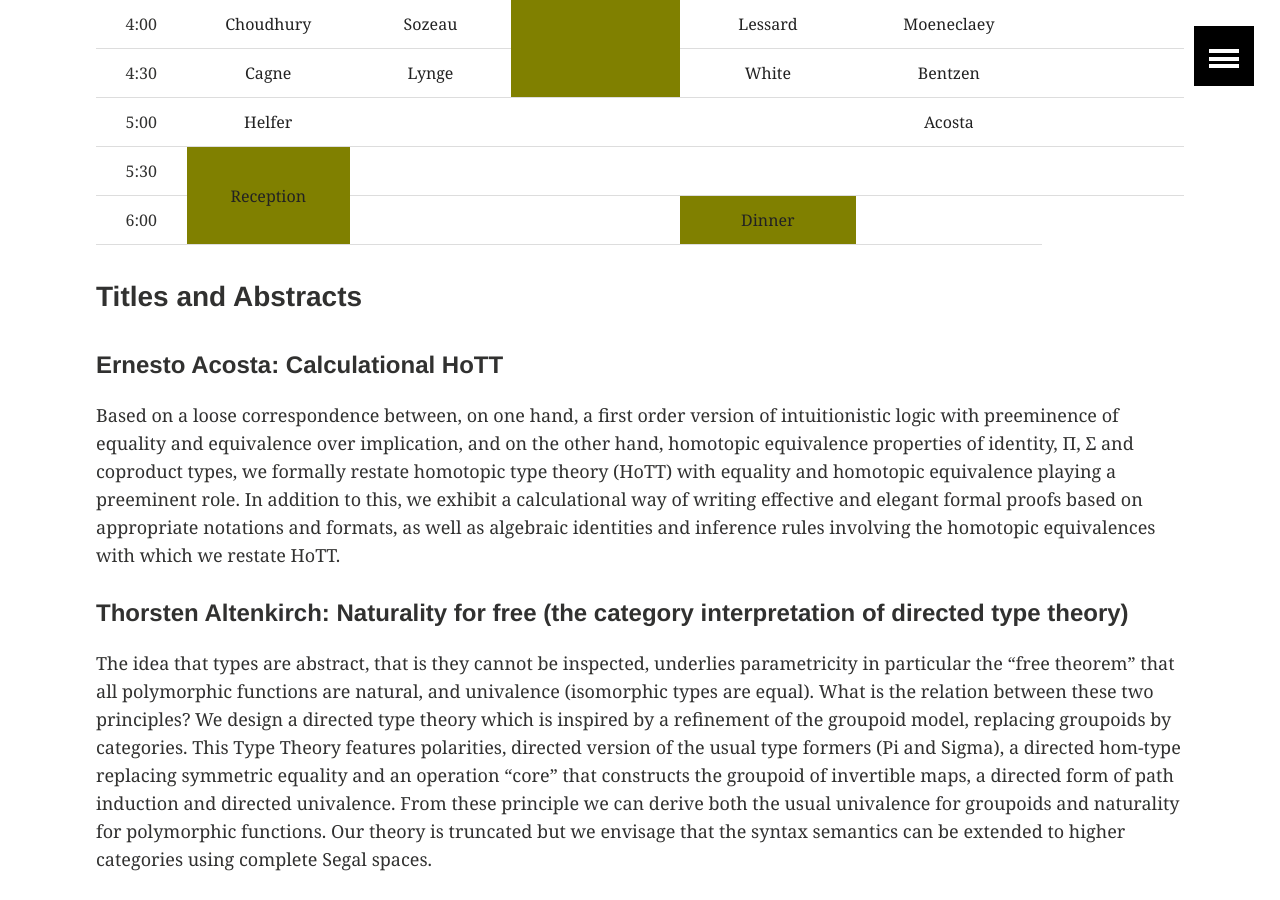
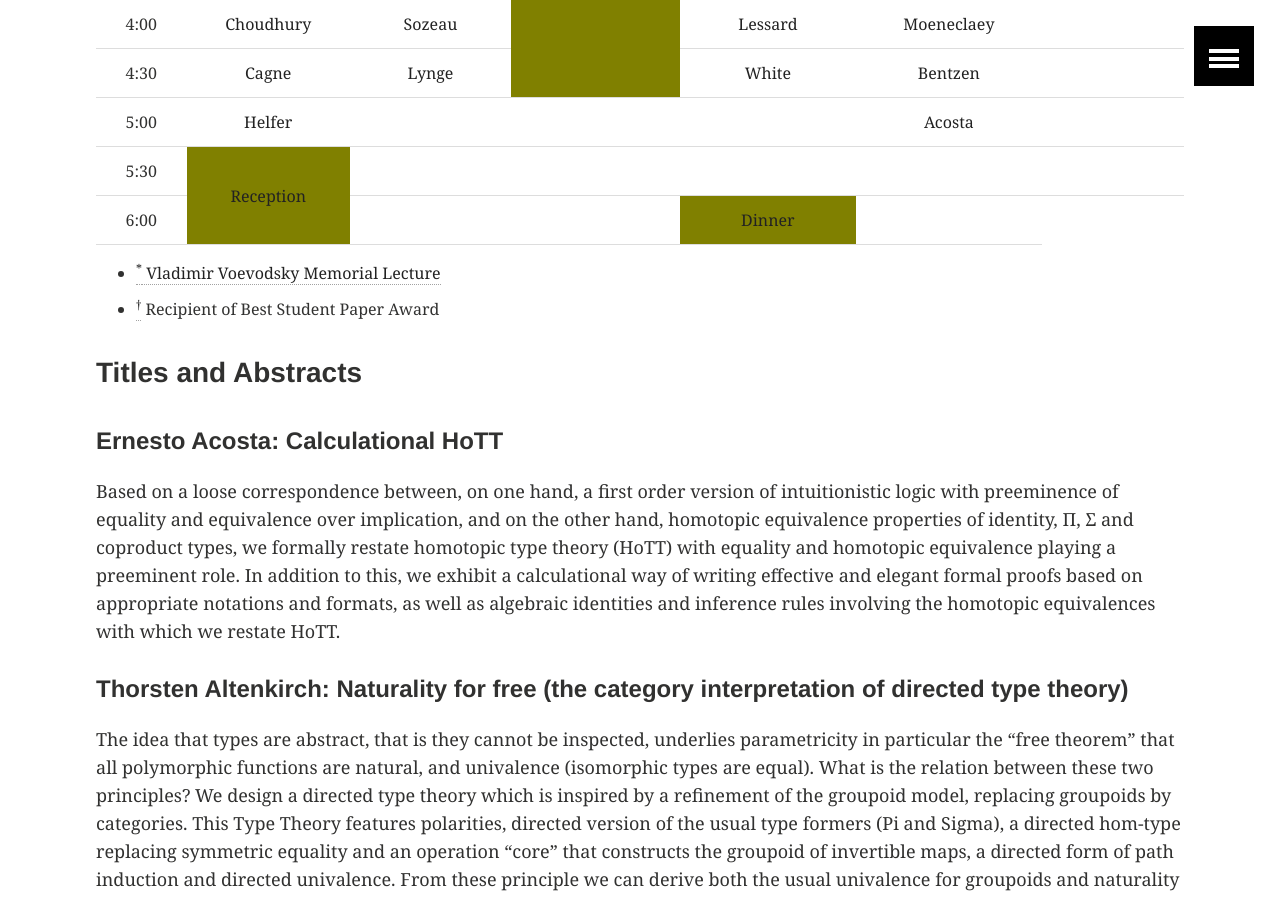
Before and after one commit to HoTT/HoTT-2019, a Jekyll site: the page built from programme.md, in a window 1280 px wide and 900 px high, scrolled down 1216 px. Built offline with Jekyll 4.4.1, drawn with Linux system fonts in a browser that asks for light colours.

Commit message:
second try at marking special lectures

```diff
--- a/programme.md
+++ b/programme.md
@@ -28,6 +28,8 @@ title: "Programme"
 <tr><td>6:00</td><td></td><td></td><td style="background-color:olive; color:white"><a href="#dinner">Dinner</a></td><td> </td></tr>
 </tbody></table>
 
+* <a name="vvmemorial"><sup>*</sup><a> Vladimir Voevodsky Memorial Lecture
+* <a name="beststudentpaper"><sup>†</sup></a> Recipient of Best Student Paper Award
 
 ### Titles and Abstracts
 
```
